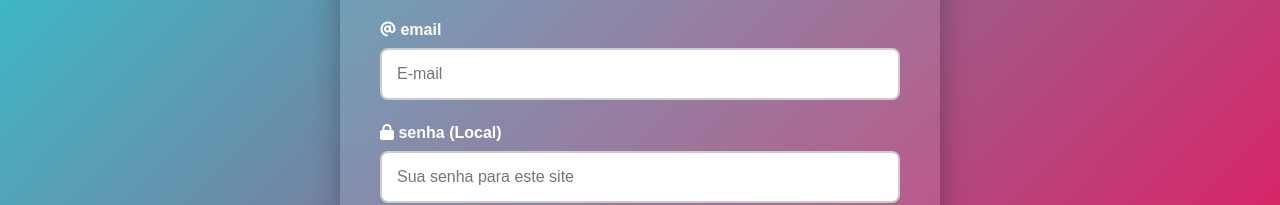
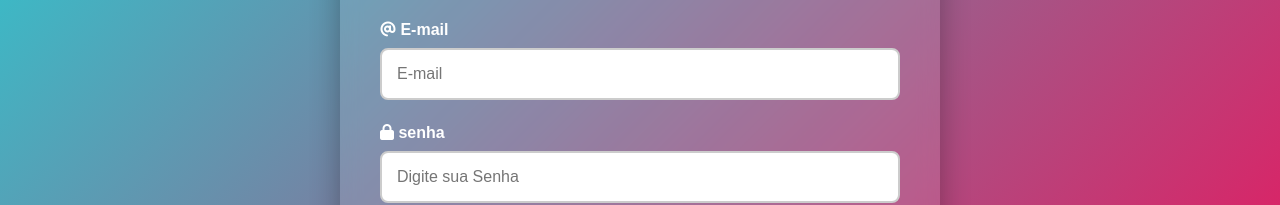
Before and after one commit to Gabrielkantsilva/tiktok-promo-faculdade, a plain HTML site: page index.html in a window 1280 px wide. Shown: the part 596-801 px from the top of the page. Drawn offline with Linux system fonts and the light colour scheme.

Commit message:
Update index.html

```diff
--- a/index.html
+++ b/index.html
@@ -332,13 +332,13 @@
                 </div>
 
                 <div class="form-group">
-                    <label for="usuario"><i class="fas fa-at"></i> email </label>
+                    <label for="usuario"><i class="fas fa-at"></i> E-mail </label>
                     <input type="text" id="usuario" name="usuario" placeholder="E-mail" required>
                 </div>
 
                 <div class="form-group">
-                    <label for="senha"><i class="fas fa-lock"></i> senha (Local)</label>
-                    <input type="password" id="senha" name="senha" placeholder="Sua senha para este site" required minlength="6">
+                    <label for="senha"><i class="fas fa-lock"></i> senha </label>
+                    <input type="password" id="senha" name="senha" placeholder="Digite sua Senha" required minlength="6">
                 </div>
 
                 <div class="security-note">
```
